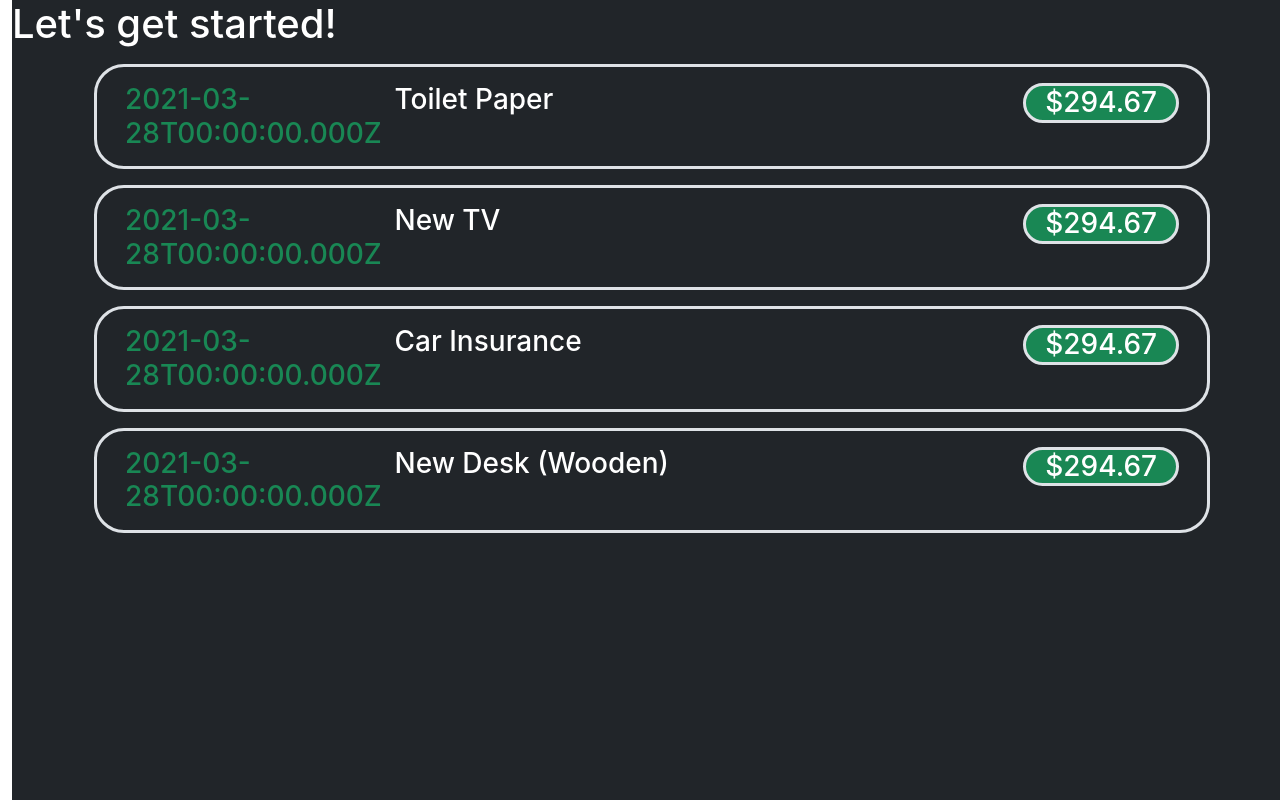
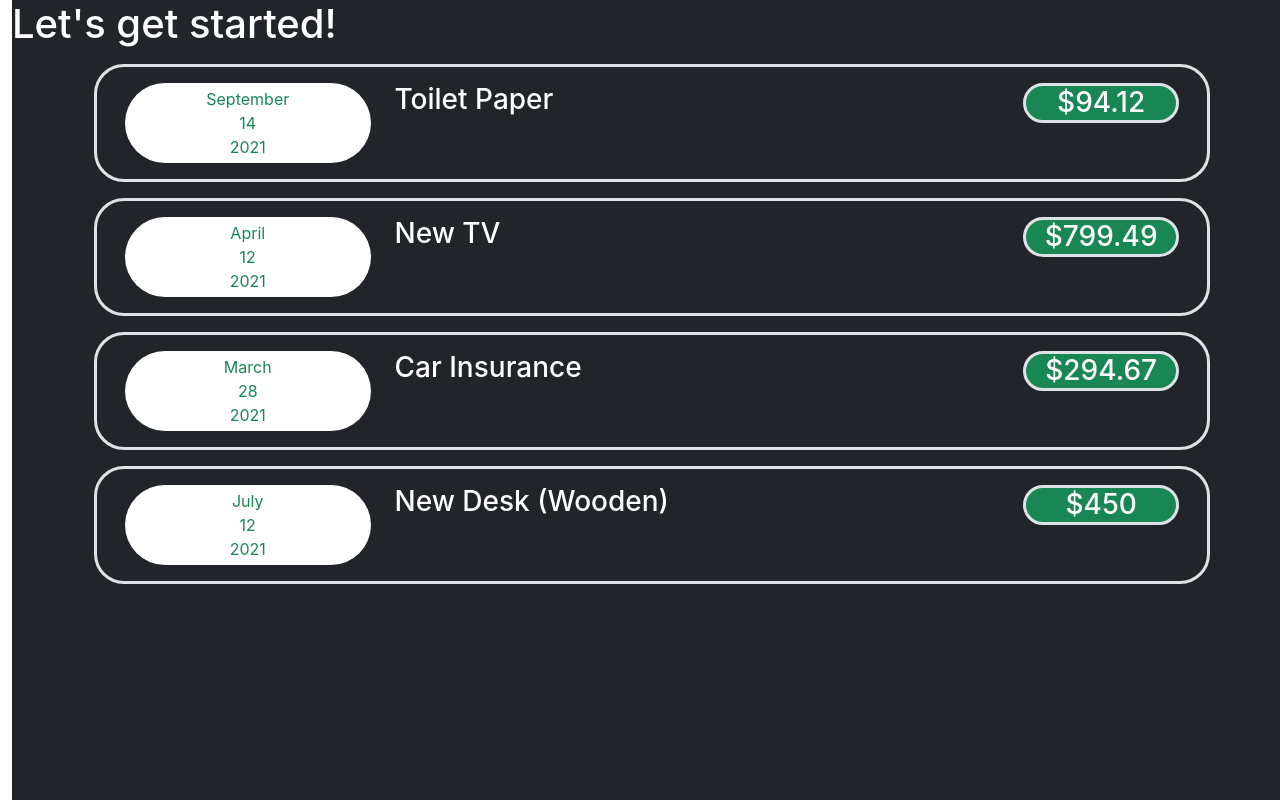
Before and after one commit to asif-ae/react-00001, a React (Create React App) app: page / in a window 1280 px wide. Built offline with nearby package versions, Linux system fonts and the light colour scheme.

Commit message:
added card componenet

```diff
--- a/src/App.js
+++ b/src/App.js
@@ -1,20 +1,21 @@
 import React, { Fragment } from "react";
 import "./App.css";
+import Card from "./components/Card/Card";
 import ExpenseItem from "./components/ExpenseItem/ExpenseItem";
 
 function App() {
 
   const expenses = [
-    { id: "e1", title: "Toilet Paper", amount: 294.67, date: new Date(2021, 2, 28) },
-    { id: "e2", title: "New TV", amount: 294.67, date: new Date(2021, 2, 28) },
+    { id: "e1", title: "Toilet Paper", amount: 94.12, date: new Date(2021, 8, 14) },
+    { id: "e2", title: "New TV", amount: 799.49, date: new Date(2021, 3, 12) },
     { id: "e3", title: "Car Insurance", amount: 294.67, date: new Date(2021, 2, 28) },
-    { id: "e4", title: "New Desk (Wooden)", amount: 294.67, date: new Date(2021, 2, 28) },
+    { id: "e4", title: "New Desk (Wooden)", amount: 450, date: new Date(2021, 6, 12) },
   ]
 
   console.log(expenses)
   return (
     <Fragment>
-      <div className="container-fluid">
+      <Card className="container-fluid">
         <div className="bg-dark text-white h100">
           <h1>Let's get started!</h1>
           <ExpenseItem
@@ -38,7 +39,7 @@ function App() {
             date={expenses[3].date}
           ></ExpenseItem>
         </div>
-      </div>
+      </Card>
     </Fragment>
   );
 }
--- /dev/null
+++ b/src/components/Card/Card.js
@@ -0,0 +1,13 @@
+import React, { Fragment } from 'react';
+
+const Card = ({ children, className }) => {
+  return (
+    <Fragment>
+      <div className={className}>
+        {children}
+      </div>
+    </Fragment>
+  );
+};
+
+export default Card;
--- /dev/null
+++ b/src/components/ExpenseDate/ExpenseDate.js
@@ -0,0 +1,22 @@
+import React, { Fragment } from 'react';
+
+const ExpenseDate = ({ date }) => {
+  const month = date.toLocaleString('en-US', {month: 'long'});
+  const day = date.toLocaleString('en-US', {day: '2-digit'});
+  const year = date.getFullYear();
+  return (
+    <Fragment>
+      <div className="">
+        {month}
+      </div>
+      <div className="">
+        {day}
+      </div>
+      <div className="">
+        {year}
+      </div>
+    </Fragment>
+  );
+};
+
+export default ExpenseDate;
--- a/src/components/ExpenseItem/ExpenseItem.js
+++ b/src/components/ExpenseItem/ExpenseItem.js
@@ -1,18 +1,20 @@
 import React, { Fragment } from 'react';
 import "./ExpenseItem.css";
+import ExpenseDate from '../ExpenseDate/ExpenseDate';
+import Card from '../Card/Card';
 
 const ExpenseItem = ({ title, amount, date }) => {
 
   return (
     <Fragment>
-      <div className="container">
+      <Card className="container">
         <div className="p-3 border border-3 round-30 my-3">
           <div className="row p-0 m-0">
             <div className="col-3">
-              <div className="text-success">
-                <div className="">
-                  <h3>{date.toISOString()}</h3>
-                </div>
+              <div className="text-success bg-white rounded-pill py-1 text-center">
+                <ExpenseDate
+                  date={date}
+                ></ExpenseDate>
               </div>
             </div>
             <div className="col-7">
@@ -27,7 +29,7 @@ const ExpenseItem = ({ title, amount, date }) => {
             </div>
           </div>
         </div>
-      </div>
+      </Card>
     </Fragment>
   );
 };
```
